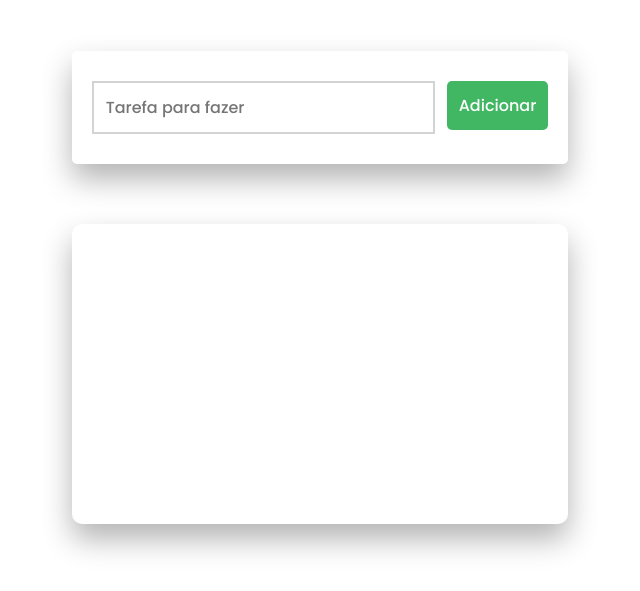
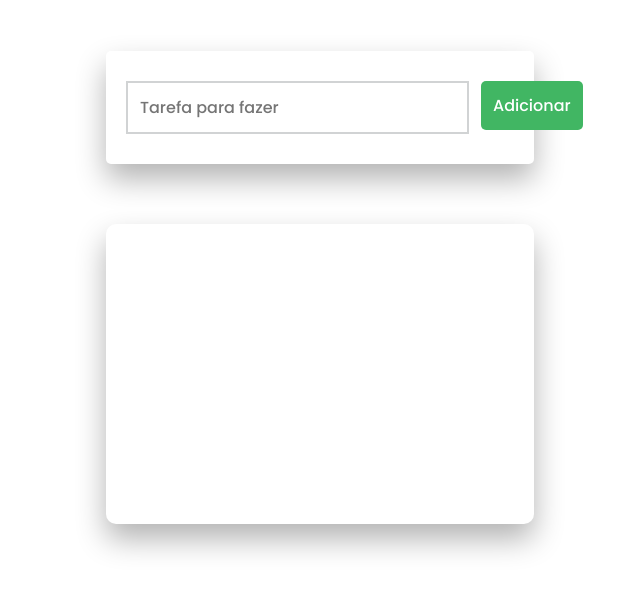
Before and after one commit to gustamtz/task-list, a plain HTML site: page index.html in a window 1280 px wide. Shown: the part 113-704 px from the top of the page, without its empty margins (320-960 px from the left). Drawn offline with Linux system fonts and the light colour scheme.

Commit message:
update index.html

```diff
--- a/index.html
+++ b/index.html
@@ -15,7 +15,7 @@
   </head>
 
   <body>
-    <div class="cotainer">
+    <div class="container">
       <div class="new-task-container">
         <input
           type="text"
```
